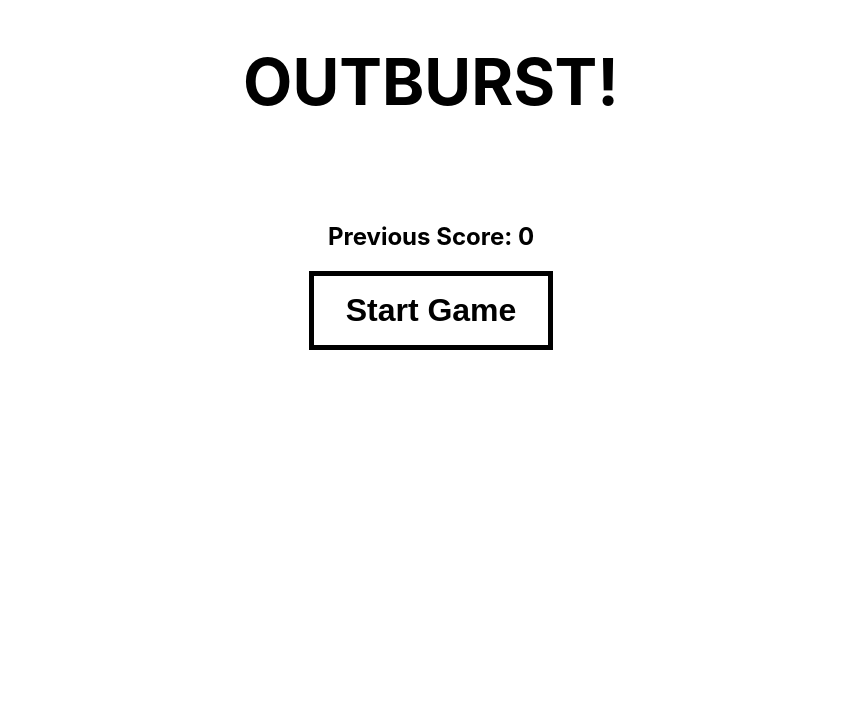
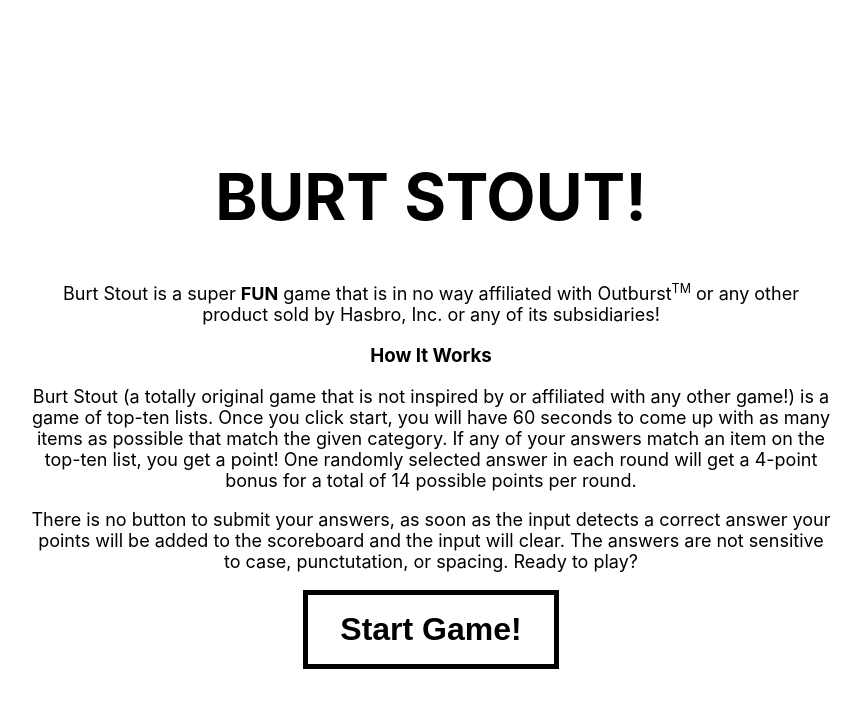
Before and after one commit to jcrowley89/outburst, a React (Create React App) app: page / in a window 1280 px wide. Shown: the top 708 px of the page, without its empty margins (209-1071 px from the left). Built offline with nearby package versions, Linux system fonts and the light colour scheme.

Commit message:
extensive refactoring (much better now all around)

```diff
--- a/public/index.html
+++ b/public/index.html
@@ -24,7 +24,7 @@
       work correctly both with client-side routing and a non-root public URL.
       Learn how to configure a non-root public URL by running `npm run build`.
     -->
-    <title>React App</title>
+    <title>Burt Stout!</title>
   </head>
   <body>
     <noscript>You need to enable JavaScript to run this app.</noscript>
--- a/src/App.css
+++ b/src/App.css
@@ -1,8 +1,9 @@
 .App {
+  height: 100vh;
   max-width: 800px;
   margin: 0 auto;
+  padding: 0 1rem;
   display: flex;
-  flex-direction: column;
   align-items: center;
   justify-content: center;
 }
--- a/src/App.js
+++ b/src/App.js
@@ -1,27 +1,40 @@
-import React, {useState} from "react";
-import "./App.css"
-import data from "./utils/data"
-import Button from "./components/Button"
-import Timer from "./components/Timer.js"
-import AnswerInput from "./components/AnswerInput.js"
+import React, { useState } from "react";
+import "./App.css";
+import Data from "./utils/data";
+import StartView from "./components/StartView.js";
+import GameView from "./components/GameView.js";
 
 function App() {
   const [gameActive, setGameActive] = useState(false);
+  const [prevScore, setPrevScore] = useState(0);
   const [currentCard, setCurrentCard] = useState({});
-  const [prevScore, setPrevScore] = useState(0);
+
+  const data = new Data();
 
   function handleClick() {
-    setGameActive(!gameActive)
-    setCurrentCard(data.cards[Math.floor(Math.random() * data.cards.length)])
+    setGameActive(!gameActive);
+    setCurrentCard(data.cards[Math.floor(Math.random() * data.cards.length)]);
+  }
+
+  function endGame() {
+    setGameActive(false);
+  }
+
+  function changePrevScore(s) {
+    setPrevScore(s);
   }
 
   return (
     <div className="App">
-      <h1 style={{margin: "2rem, 0",fontSize:"4rem"}}>OUTBURST!</h1>
-      <h2>{gameActive ? currentCard.name : null}</h2>
-      {gameActive ? null : <h2>Previous Score: {prevScore}</h2>}
-      {gameActive ? <Timer endGame={() => setGameActive(false)} /> : <Button onClick={handleClick} text="Start Game" />}
-      {gameActive ? <AnswerInput card={currentCard} changePrevScore={s => setPrevScore(s)} /> : null}
+      {gameActive ? (
+        <GameView
+          endGame={endGame}
+          currentCard={currentCard}
+          changePrevScore={changePrevScore}
+        />
+      ) : (
+        <StartView handleClick={handleClick} prevScore={prevScore} />
+      )}
     </div>
   );
 }
--- a/src/components/AnswerInput.js
+++ b/src/components/AnswerInput.js
@@ -1,40 +1,43 @@
-import React, { useState, useEffect } from 'react'
+import React, { useState, useEffect } from "react";
 
-const bonusAnswer = Math.floor(Math.random() * 10);
-
-function AnswerInput({card, changePrevScore}) {
+function AnswerInput({ bonus, answers, changePrevScore }) {
   const [answer, setAnswer] = useState("");
   const [score, setScore] = useState(0);
-    const {answers} = card;
-
-    console.log(answers[bonusAnswer])
 
   function formatAnswer(a) {
-        a = a.replace(/[.,\/#!$%\^&\*;:'{}=\-_`~()]/g,"");
-        a = a.replace(/\s/g,"");
-        a = a.toLowerCase()
+    a = a.replace(/[.,/#!$%^&*;:'{}=\-_`~()]/g, "");
+    a = a.replace(/\s/g, "");
+    a = a.toLowerCase();
     return a;
   }
 
   useEffect(() => {
     if (answers.includes(answer)) {
-            if (answer === answers[bonusAnswer]) {
-                setScore(score + 5)
+      if (answer === bonus) {
+        answers.splice(answers.indexOf(answer), 1);
+        console.log(answers);
+        setScore((s) => s + 5);
       } else {
-                setScore(score + 1)
+        answers.splice(answers.indexOf(answer), 1);
+        console.log(answers);
+        setScore((s) => s + 1);
       }
       setAnswer("");
     }
-    }, [answer]);
+  }, [answer, answers, bonus]);
 
   useEffect(() => () => changePrevScore(score));
 
   return (
     <div>
       <h2>Current Score: {score}</h2>
-            <input type="text" onChange={e => setAnswer(formatAnswer(e.target.value))} value={answer} />
+      <input
+        type="text"
+        onChange={(e) => setAnswer(formatAnswer(e.target.value))}
+        value={answer}
+      />
     </div>
-    )
+  );
 }
 
-export default AnswerInput
+export default AnswerInput;
--- /dev/null
+++ b/src/components/GameView.js
@@ -0,0 +1,29 @@
+import React, { useState, useEffect } from "react";
+import TimerDisplay from "./TimerDisplay.js";
+import AnswerInput from "./AnswerInput.js";
+
+const bonusIndex = Math.floor(Math.random() * 10);
+
+function GameView({ endGame, currentCard, changePrevScore }) {
+  console.log("why");
+
+  const [bonus, setBonus] = useState("");
+
+  useEffect(() => {
+    setBonus(currentCard.answers[bonusIndex].toString());
+  }, [currentCard.answers]);
+
+  return (
+    <div style={{ textAlign: "center" }}>
+      <h1>{currentCard.name}</h1>
+      <TimerDisplay endGame={endGame} />
+      <AnswerInput
+        bonus={bonus}
+        answers={currentCard.answers}
+        changePrevScore={changePrevScore}
+      />
+    </div>
+  );
+}
+
+export default GameView;
--- /dev/null
+++ b/src/components/StartView.js
@@ -0,0 +1,47 @@
+import React from "react";
+import Button from "./Button";
+
+function StartView({ handleClick, prevScore }) {
+  return (
+    <div style={{ textAlign: "center" }}>
+      <h1 style={{ margin: "2rem, 0", fontSize: "4rem" }}>BURT STOUT!</h1>
+      {prevScore > 0 ? (
+        <h2>Previous Score: {prevScore}</h2>
+      ) : (
+        <div>
+          <p>
+            Burt Stout is a super <strong>FUN</strong> game that is in no way
+            affiliated with Outburst
+            <sup>
+              <small>TM</small>
+            </sup>{" "}
+            or any other product sold by Hasbro, Inc. or any of its
+            subsidiaries!
+          </p>
+          <h3>How It Works</h3>
+          <p>
+            Burt Stout (a totally original game that is not inspired by or
+            affiliated with any other game!) is a game of top-ten lists. Once
+            you click start, you will have 60 seconds to come up with as many
+            items as possible that match the given category. If any of your
+            answers match an item on the top-ten list, you get a point! One
+            randomly selected answer in each round will get a 4-point bonus for
+            a total of 14 possible points per round.
+          </p>
+          <p>
+            There is no button to submit your answers, as soon as the input
+            detects a correct answer your points will be added to the scoreboard
+            and the input will clear. The answers are not sensitive to case,
+            punctutation, or spacing. Ready to play?
+          </p>
+        </div>
+      )}
+      <Button
+        onClick={handleClick}
+        text={prevScore === 0 ? "Start Game!" : "Play Again!"}
+      />
+    </div>
+  );
+}
+
+export default StartView;
--- a/src/components/Timer.js
+++ /dev/null
@@ -1,19 +0,0 @@
-import React, {useState, useEffect} from 'react'
-
-function Timer({ endGame }) {
-    const [timeDisplay, setTimeDisplay] = useState(60)
-    const timer = setTimeout(() => setTimeDisplay(timeDisplay - 1), 1000);
-
-    useEffect(() => {
-        if (timeDisplay === 0)  endGame();
-        return () => clearTimeout(timer)
-    });
-
-    return (
-        <h2>
-            <span id="timer" style={timeDisplay <= 10 ? {color: "red"} : null}>Time remaining: {timeDisplay}</span>
-        </h2>
-    )
-}
-
-export default Timer
--- /dev/null
+++ b/src/components/TimerDisplay.js
@@ -0,0 +1,21 @@
+import React, { useState, useEffect } from "react";
+
+function TimerDisplay({ endGame }) {
+  const [timeRemaining, settimeRemaining] = useState(60);
+  const timeout = setTimeout(() => settimeRemaining(timeRemaining - 1), 1000);
+
+  useEffect(() => {
+    if (timeRemaining === 0) endGame();
+    return () => clearTimeout(timeout);
+  });
+
+  return (
+    <h2>
+      <span id="timer" style={timeRemaining <= 10 ? { color: "red" } : null}>
+        Time remaining: {timeRemaining}
+      </span>
+    </h2>
+  );
+}
+
+export default TimerDisplay;
--- a/src/index.css
+++ b/src/index.css
@@ -19,6 +19,7 @@
   font-size: 2rem;
   font-weight: bold;
   cursor: pointer;
+  margin-bottom: 1rem;
 }
 
 input {
@@ -28,3 +29,7 @@
   font-weight: bold;
   margin: 1rem;
 }
+
+p {
+  font-size: 18px;
+}
--- a/src/utils/data.js
+++ b/src/utils/data.js
@@ -1,5 +1,5 @@
-const data = {
-  cards: [
+function Data() {
+  this.cards = [
     {
       name: "Sports that require special shoes",
       answers: [
@@ -209,7 +209,7 @@
         "santabarbara",
       ],
     },
-  ],
-};
+  ];
+}
 
-export default data;
+export default Data;
```
Also changed, not shown: src/components/Button.js (+8 -8 lines). Lines whose indentation alone changed are shown as unchanged.
